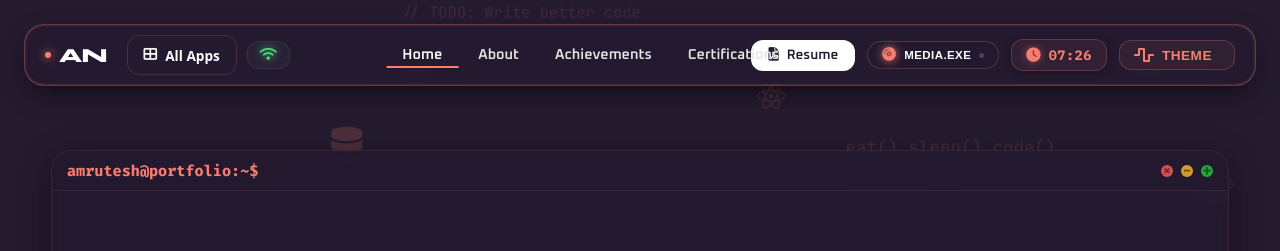
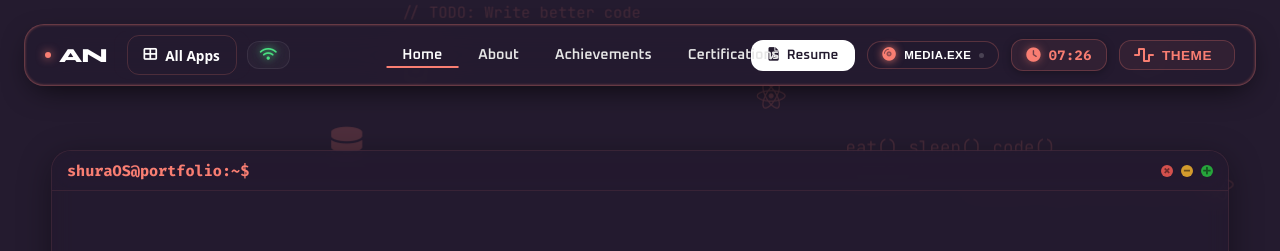
Before and after one commit to DragonEmperor9480/Portfolio, a Next.js app: page / in a window 1280 px wide. Shown: the top 251 px of the page. Built offline with nearby package versions, Linux system fonts and the light colour scheme.

Commit message:
Portfolio: update terminal previews

```diff
--- a/src/components/Hero.jsx
+++ b/src/components/Hero.jsx
@@ -451,7 +451,7 @@ export default function Hero() {
         transition={{ duration: 0.8 }}
       >
         <TitleBar>
-          <span>amrutesh@portfolio:~$</span>
+          <span>shuraOS@portfolio:~$</span>
           <WindowControls>
             <WindowButton
               color="#ff5f56"
--- a/src/components/SkeletonLoader.jsx
+++ b/src/components/SkeletonLoader.jsx
@@ -553,7 +553,7 @@ export default function SkeletonLoader({ onComplete }) {
             <Dot color="#ffbd2e" />
             <Dot color="#27c93f" />
           </WindowControls>
-          <WindowTitle>shura@portfolio: ~ (tty1)</WindowTitle>
+          <WindowTitle>shuraOS@portfolio: ~ (tty1)</WindowTitle>
           <div style={{ width: '48px' }} /> {/* Spacer */}
         </TerminalHeader>
 
@@ -568,7 +568,7 @@ export default function SkeletonLoader({ onComplete }) {
           {/* Login prompt stage */}
           {(loginState === 'login' || loginState === 'command' || loginState === 'finishing') && (
             <div style={{ marginTop: '12px' }}>
-              <LogLine>shura-portfolio login: shura (automatic login)</LogLine>
+              <LogLine>shuraOS login: shura (automatic login)</LogLine>
               <LogLine>Last login: Sat Jun 6 19:18:57 on tty1</LogLine>
               <LogLine style={{ color: '#64ffda', fontWeight: 600 }}>Welcome to Arch Linux (x86_64 kernel)</LogLine>
             </div>
@@ -577,7 +577,7 @@ export default function SkeletonLoader({ onComplete }) {
           {/* Typing Command execution simulation */}
           {(loginState === 'command' || loginState === 'finishing') && (
             <InteractiveCommand>
-              <PromptPrefix>shura@portfolio:~$</PromptPrefix>
+              <PromptPrefix>shuraOS@portfolio:~$</PromptPrefix>
               <span>{commandText}</span>
               {loginState === 'command' && <Cursor />}
             </InteractiveCommand>
--- a/src/components/SystemClock.jsx
+++ b/src/components/SystemClock.jsx
@@ -535,7 +535,7 @@ export default function SystemClock() {
             <NeofetchWrapper>
               <AsciiArt>{asciiCube}</AsciiArt>
               <InfoList>
-                <div className="user-host">shura@<span className="host">portfolio_os</span></div>
+                <div className="user-host">shuraOS@<span className="host">portfolio</span></div>
                 <div className="stat-row">
                   <span className="stat-lbl">DATE</span>
                   <span className="stat-val">{formatDateText(time)}</span>
--- a/src/components/apps/TerminalApp.jsx
+++ b/src/components/apps/TerminalApp.jsx
@@ -342,7 +342,7 @@ export default function TerminalApp() {
     const args = cleaned.split(' ');
     const primaryCmd = args[0].toLowerCase();
 
-    setHistory((prev) => [...prev, { text: `guest@portfolio:~$ ${cleaned}`, type: 'default' }]);
+    setHistory((prev) => [...prev, { text: `shuraOS@portfolio:~$ ${cleaned}`, type: 'default' }]);
 
     switch (primaryCmd) {
       case 'help':
@@ -362,7 +362,7 @@ export default function TerminalApp() {
         setHistory((prev) => [
           ...prev,
           { text: ASCII_LOGO, type: 'success' },
-          { text: `USER: guest@guest-pc\nOS: Amrutesh Portfolio OS v2.1.0\nHOST: React Viewport Layer\nUPTIME: 46m\nSHELL: Custom CyberShell v1\nRESOLUTION: ${window.innerWidth}x${window.innerHeight}\nTHEME: ${currentTheme}\nCPU: Virtual Decryptor Core 4x\nMEMORY: 2.41GB / 8.00GB`, type: 'info' }
+          { text: `USER: shuraOS@portfolio\nOS: ShuraOS Portfolio v2.1.0\nHOST: React Viewport Layer\nUPTIME: 46m\nSHELL: Custom CyberShell v1\nRESOLUTION: ${window.innerWidth}x${window.innerHeight}\nTHEME: ${currentTheme}\nCPU: Virtual Decryptor Core 4x\nMEMORY: 2.41GB / 8.00GB`, type: 'info' }
         ]);
         break;
 
@@ -452,7 +452,7 @@ export default function TerminalApp() {
 
       <form onSubmit={handleFormSubmit}>
         <CommandLine>
-          <InputPrompt>guest@portfolio:~$</InputPrompt>
+          <InputPrompt>shuraOS@portfolio:~$</InputPrompt>
           <CustomInput
             type="text"
             value={inputValue}
```
